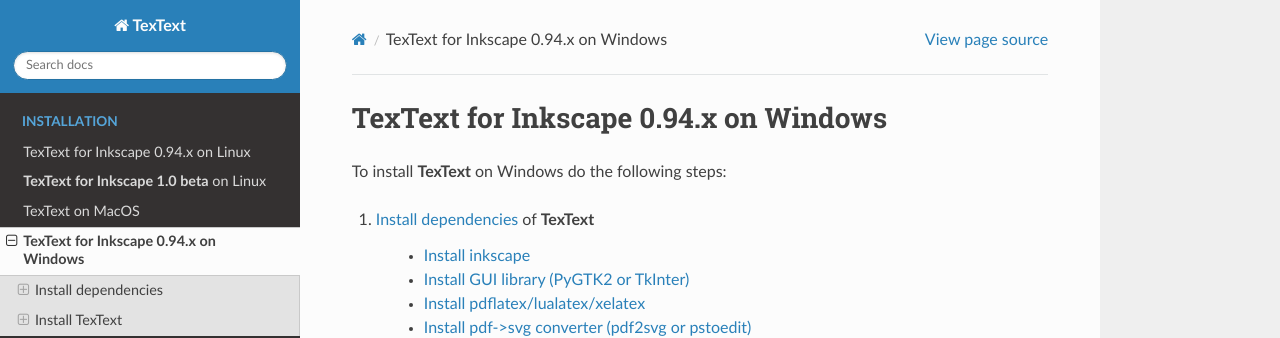
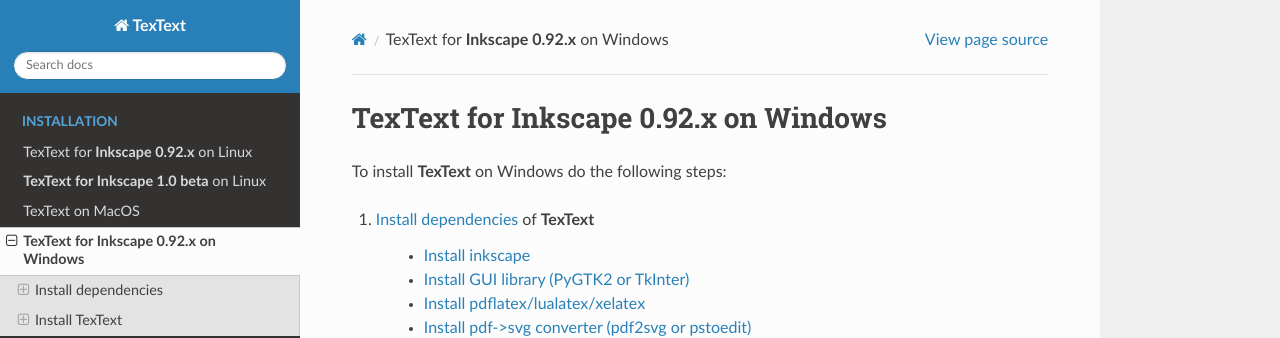
Before and after one commit to textext/textext, a Sphinx documentation site: the page built from docs/source/install/windows.rst, in a window 1280 px wide and 900 px high. Shown: the top 338 px of the window. Built offline with Sphinx 7.4.7 and the Read the Docs theme 2.0.0, drawn with Linux system fonts in a browser that asks for light colours.

Commit message:
Doc: Fixed wrong Inkscape version number
(as reported in issue #168)

```diff
--- a/docs/source/install/linux-beta.rst
+++ b/docs/source/install/linux-beta.rst
@@ -1,5 +1,6 @@
 .. |TexText| replace:: **TexText for Inkscape 1.0 beta**
 .. |Inkscape| replace:: **Inkscape 1.0 beta**
+.. |InkscapeOld| replace:: **Inkscape 0.92.x**
 
 .. role:: bash(code)
    :language: bash
@@ -16,7 +17,7 @@
 ==================
 
 This guide explains how to install and use |TexText| together with |Inkscape| on a system
-on which also Inkscape 0.94.x is installed.
+on which also |InkscapeOld| is installed.
 
 Preparation
 ===========
@@ -89,7 +90,7 @@
 
     .. important::
 
-        Compared to previous versions of **TexText** for Inkscape 0.94.x |TexText| does
+        Compared to previous versions of **TexText** for |InkscapeOld| |TexText| does
         not need any conversion utilities like ghostscript, pstoedit or pdfsvg.
 
 Now you can launch |Inkscape| by typing :bash:`~/squashfs-root/bin/inkscape &` and work
@@ -98,8 +99,8 @@
 Please report any issues! Thank you!
 
 
-Switching back to Inkscape 0.94.x
-=================================
+Switching back to |InkscapeOld|
+===============================
 
 .. code-block:: bash
 
--- a/docs/source/install/linux.rst
+++ b/docs/source/install/linux.rst
@@ -10,9 +10,9 @@
 
 .. _linux-install:
 
-====================================
-TexText for Inkscape 0.94.x on Linux
-====================================
+========================================
+TexText for **Inkscape 0.92.x** on Linux
+========================================
 
 .. important::
 
--- a/docs/source/install/windows-beta.rst
+++ b/docs/source/install/windows-beta.rst
@@ -1,5 +1,6 @@
 .. |TexText| replace:: **TexText for Inkscape 1.0 beta**
 .. |Inkscape| replace:: **Inkscape 1.0 beta**
+.. |InkscapeOld| replace:: **Inkscape 0.92.x**
 
 .. role:: bash(code)
    :language: bash
@@ -16,7 +17,7 @@
 ====================
 
 This guide explains how to install and use |TexText| together with |Inkscape| on a system
-on which also Inkscape 0.94.x is installed.
+on which also |InkscapeOld| is installed.
 
 .. note::
 
@@ -70,7 +71,7 @@
 
     .. important::
 
-        1. Compared to previous versions of **TexText** for Inkscape 0.94.x |TexText| does
+        1. Compared to previous versions of **TexText** for |InkscapeOld| |TexText| does
            not need any conversion utilities like ghostscript, pstoedit or pdfsvg.
 
         2. Currently, GTKSourceView is not available in the Windows version of |TexText|, hence
@@ -82,8 +83,8 @@
 Please report any issues! Thank you!
 
 
-Switching back to Inkscape 0.94.x
-=================================
+Switching back to Inkscape |InkscapeOld|
+========================================
 
 In a command window execute:
 
--- a/docs/source/install/windows.rst
+++ b/docs/source/install/windows.rst
@@ -10,9 +10,9 @@
 
 .. _windows-install:
 
-======================================
-TexText for Inkscape 0.94.x on Windows
-======================================
+==========================================
+TexText for **Inkscape 0.92.x** on Windows
+==========================================
 
 To install |TexText| on Windows do the following steps:
 
```
